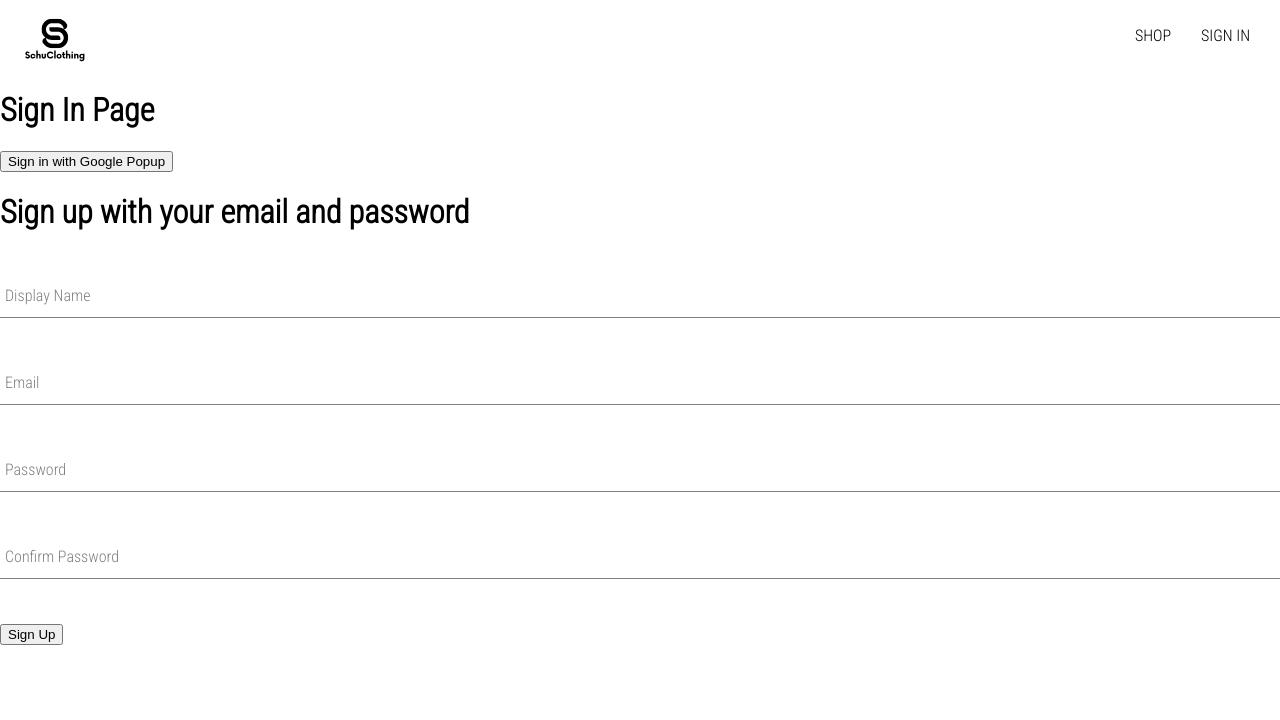
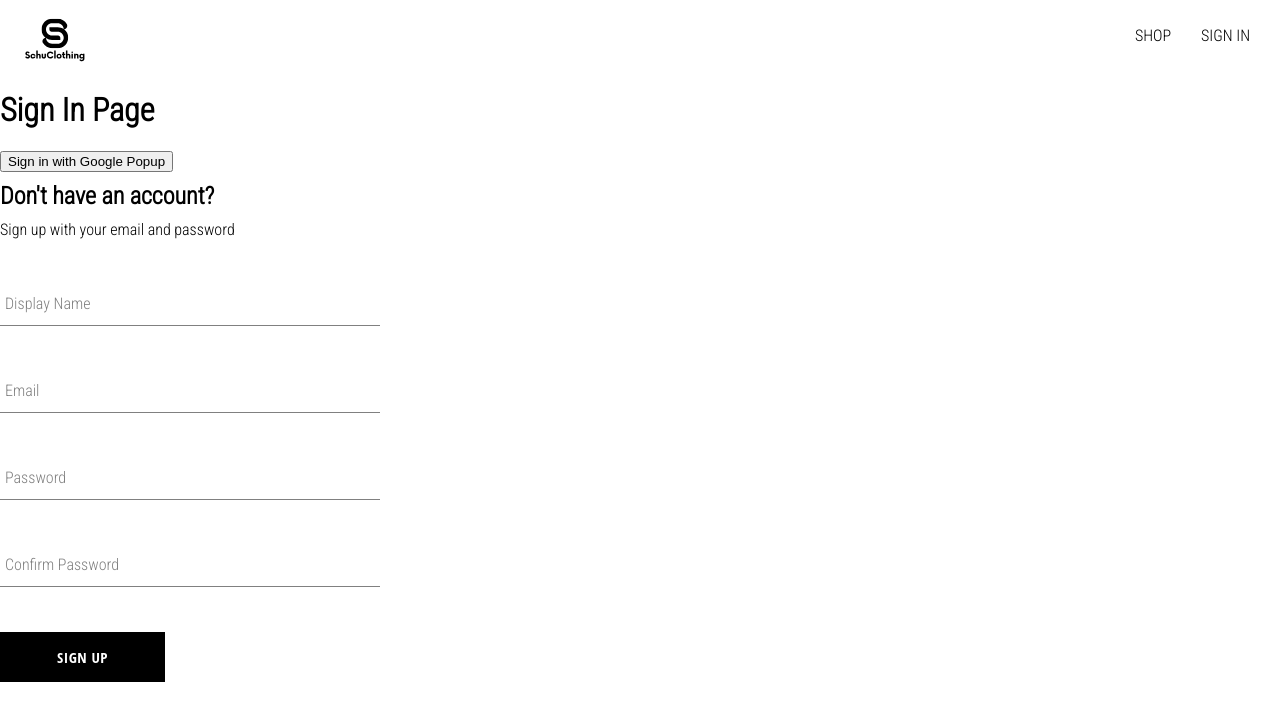
Before and after one commit to btschu/schu-clothing, a React (Create React App) app: page /sign-in in a window 1280 px wide. Shown: the top 720 px of the page. Built offline with nearby package versions, Linux system fonts and the light colour scheme.

Commit message:
styled button component

```diff
--- /dev/null
+++ b/src/components/button/button.component.jsx
@@ -0,0 +1,19 @@
+import "./button.styles.scss";
+
+const BUTTON_TYPE_CLASSES = {
+  google: "google-sign-in",
+  inverted: "inverted",
+};
+
+const Button = ({ children, buttontype, ...otherProps }) => {
+  return (
+    <button
+      className={`button-container ${BUTTON_TYPE_CLASSES[buttontype]}`}
+      {...otherProps}
+    >
+      {children}
+    </button>
+  );
+};
+
+export default Button;
--- /dev/null
+++ b/src/components/button/button.styles.scss
@@ -0,0 +1,46 @@
+.button-container {
+    min-width: 165px;
+    width: auto;
+    height: 50px;
+    letter-spacing: 0.5px;
+    line-height: 50px;
+    padding: 0 35px 0 35px;
+    font-size: 15px;
+    background-color: black;
+    color: white;
+    text-transform: uppercase;
+    font-family: 'Open Sans Condensed';
+    font-weight: bolder;
+    border: none;
+    cursor: pointer;
+    display: flex;
+    justify-content: center;
+
+    &:hover {
+      background-color: white;
+      color: black;
+      border: 1px solid black;
+    }
+
+    &.google-sign-in {
+      background-color: #4285f4;
+      color: white;
+
+      &:hover {
+        background-color: #357ae8;
+        border: none;
+      }
+    }
+
+    &.inverted {
+      background-color: white;
+      color: black;
+      border: 1px solid black;
+
+      &:hover {
+        background-color: black;
+        color: white;
+        border: none;
+      }
+    }
+  }
--- a/src/components/sign-up-form/sign-up-form.component.jsx
+++ b/src/components/sign-up-form/sign-up-form.component.jsx
@@ -1,11 +1,14 @@
 import { useState } from "react";
 
 import FormInput from '../form-input/form-input.component'
+import Button from '../button/button.component'
 
 import {
   createAuthUserWithEmailAndPassword,
   createUserDocumentFromAuth,
 } from "../../utils/firebase/firebase.utils";
+
+import './sign-up-form.styles.scss'
 
 const defaultFormFields = {
   displayName: "",
@@ -56,8 +59,9 @@
   };
 
   return (
-    <div>
-      <h1>Sign up with your email and password</h1>
+    <div className="sign-up-container">
+      <h2>Don't have an account?</h2>
+      <span>Sign up with your email and password</span>
       <form onSubmit={handleSubmit}>
 
         <FormInput
@@ -96,7 +100,7 @@
           value={confirmPassword}
         />
 
-        <button type="submit">Sign Up</button>
+        <Button type="submit">Sign Up</Button>
 
       </form>
     </div>
--- /dev/null
+++ b/src/components/sign-up-form/sign-up-form.styles.scss
@@ -0,0 +1,9 @@
+.sign-up-container {
+    display: flex;
+    flex-direction: column;
+    width: 380px;
+
+    h2 {
+        margin: 10px 0;
+    }
+}
```
